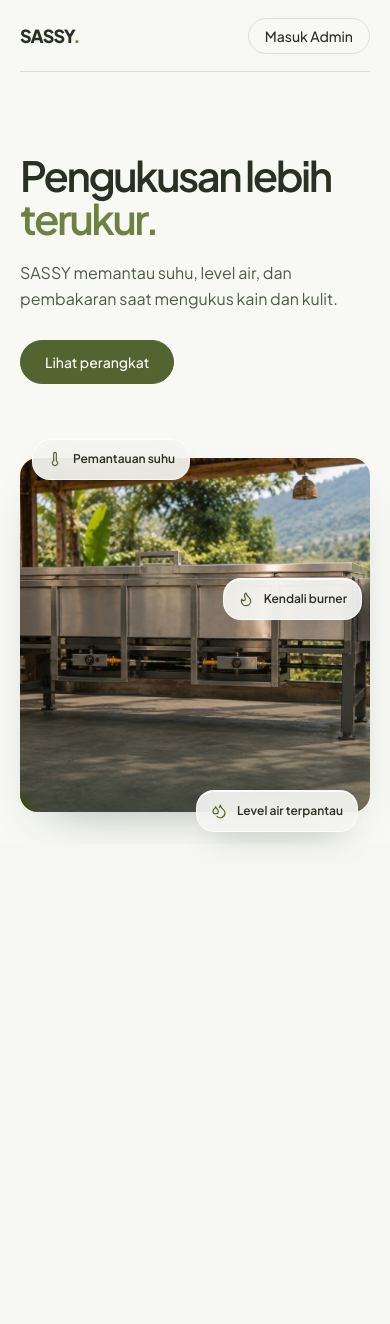
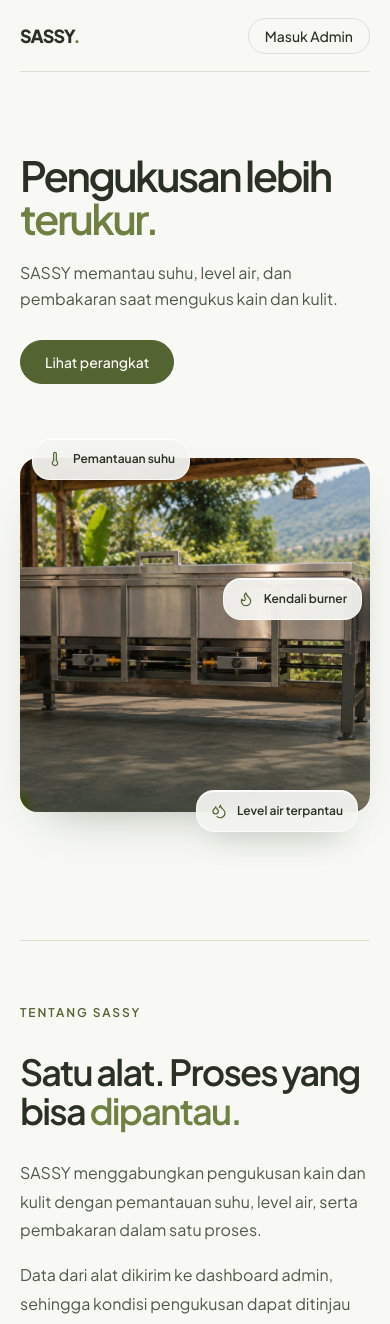
Before and after one commit to arisesassy/sassy-monitoring, a Next.js app: page / in a window 390 px wide. Shown: the top 1324 px of the page. Before the commit the page ends 844 px from the top, so only its background shows below. Built offline with nearby package versions, Linux system fonts and the light colour scheme; no server answers.

Commit message:
feat(landing): add SASSY introduction section

```diff
--- a/app/page.tsx
+++ b/app/page.tsx
@@ -1,5 +1,6 @@
 import type { Metadata } from "next";
 import { CinematicHero } from "@/components/ui/cinematic-landing-hero";
+import { AboutSassy } from "@/components/landing/about-sassy";
 
 export const metadata: Metadata = {
   title: "SASSY | Pengukusan Terukur",
@@ -7,5 +8,10 @@ export const metadata: Metadata = {
 };
 
 export default function Home() {
-  return <CinematicHero />;
+  return (
+    <main className="min-h-[100dvh] overflow-x-clip bg-[#F8F9F5] text-[#2B3024]">
+      <CinematicHero />
+      <AboutSassy />
+    </main>
+  );
 }
--- /dev/null
+++ b/components/landing/about-sassy.tsx
@@ -0,0 +1,37 @@
+import Image from "next/image";
+
+export function AboutSassy() {
+  return (
+    <section id="tentang" aria-labelledby="tentang-title" className="mx-auto max-w-[1400px] px-5 py-24 sm:px-8 md:py-32 lg:px-12">
+      <div className="grid items-center gap-12 border-t border-[#DCE0D4] pt-16 md:grid-cols-[1fr_0.9fr] md:gap-16 md:pt-24 lg:gap-24">
+        <div className="max-w-[570px]">
+          <p className="mb-8 text-xs font-semibold tracking-[0.16em] text-[#536431] uppercase">Tentang SASSY</p>
+          <h2 id="tentang-title" className="text-[clamp(2.25rem,4.3vw,4.5rem)] font-semibold leading-[1.08] tracking-[-0.05em]">
+            Satu alat. Proses yang bisa <span className="text-[#6E8143]">dipantau.</span>
+          </h2>
+          <p className="mt-7 max-w-[48ch] text-base leading-[1.8] text-[#4F5949] sm:text-lg">
+            SASSY menggabungkan pengukusan kain dan kulit dengan pemantauan suhu, level air, serta pembakaran dalam satu proses.
+          </p>
+          <p className="mt-4 max-w-[48ch] text-base leading-[1.8] text-[#4F5949] sm:text-lg">
+            Data dari alat dikirim ke dashboard admin, sehingga kondisi pengukusan dapat ditinjau selama proses berlangsung.
+          </p>
+        </div>
+
+        <figure className="relative">
+          <div className="relative aspect-[5/4] overflow-hidden rounded-2xl bg-[#DCE0D4] sm:aspect-[4/3] md:aspect-[4/5]">
+            <Image
+              src="/images/login-hero.webp"
+              alt="Detail panel kendali pada visual sementara alat SASSY"
+              fill
+              sizes="(min-width: 1400px) 565px, (min-width: 768px) 42vw, 100vw"
+              className="object-cover object-[95%_center]"
+            />
+          </div>
+          <figcaption className="mt-4 text-xs leading-relaxed text-[#4F5949]">
+            Detail panel kendali · visual perangkat sementara
+          </figcaption>
+        </figure>
+      </div>
+    </section>
+  );
+}
--- a/components/ui/cinematic-landing-hero.tsx
+++ b/components/ui/cinematic-landing-hero.tsx
@@ -89,8 +89,7 @@ export function CinematicHero() {
   }, []);
 
   return (
-    <main className="min-h-[100dvh] overflow-x-clip bg-[#F8F9F5] text-[#2B3024]">
-      <section ref={sectionRef} className="mx-auto flex min-h-[100dvh] max-w-[1400px] flex-col px-5 pb-6 sm:px-8 lg:px-12">
+    <section ref={sectionRef} className="mx-auto flex min-h-[100dvh] max-w-[1400px] flex-col px-5 pb-6 sm:px-8 lg:px-12">
         <header className="flex h-[72px] shrink-0 items-center justify-between border-b border-[#DCE0D4]">
           <Link href="/" className="text-lg font-extrabold tracking-[-0.05em] focus-visible:outline-2 focus-visible:outline-offset-4 focus-visible:outline-[#6E8143]">
             SASSY<span className="text-[#6E8143]">.</span>
@@ -147,7 +146,6 @@ export function CinematicHero() {
             </div>
           </div>
         </div>
-      </section>
-    </main>
+    </section>
   );
 }
--- a/tests/landing-hero-smoke.mjs
+++ b/tests/landing-hero-smoke.mjs
@@ -11,8 +11,12 @@ assert.equal((html.match(/data-hero-badge/g) ?? []).length, 3, "Tiga badge alat
 assert.match(html, /Pemantauan suhu/);
 assert.match(html, /Kendali burner/);
 assert.match(html, /Level air terpantau/);
+assert.match(html, /id="tentang"/);
+assert.match(html, /Satu alat\. Proses yang bisa/);
+assert.match(html, /visual perangkat sementara/);
+assert.ok(html.indexOf("Pengukusan lebih") < html.indexOf("Satu alat. Proses yang bisa"), "About mengikuti hero");
 assert.doesNotMatch(html, /ArrowDownRight|ArrowUpRight/);
 assert.doesNotMatch(html, /Sobers|Days Sober|App Store/);
 const image = await fetch(`${origin}/images/login-hero.webp`);
 assert.equal(image.status, 200, "Foto hero harus tersedia");
-console.log("Hero publik, foto, dan akses admin: OK");
+console.log("Hero, About, foto, dan akses admin: OK");
```
